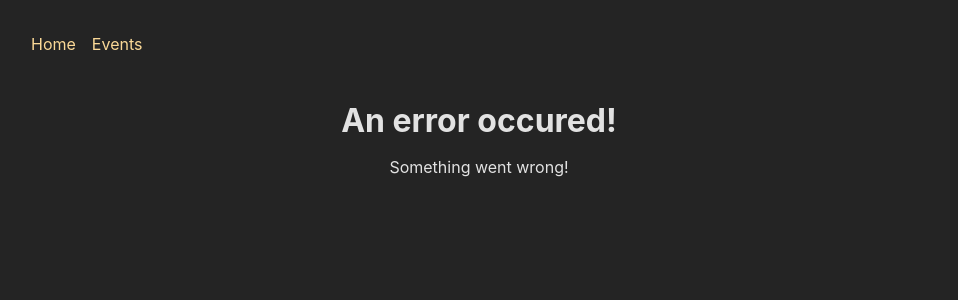
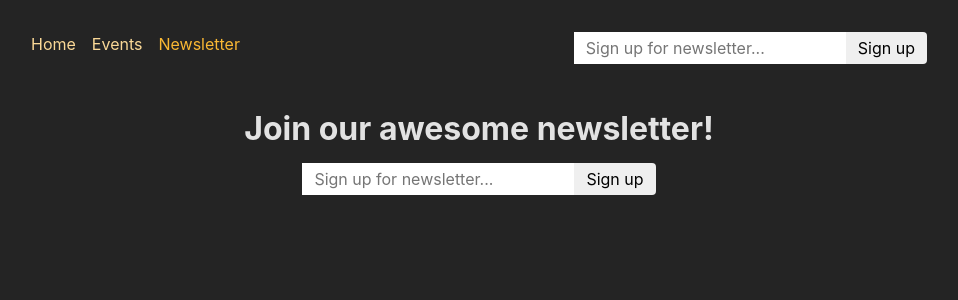
Before and after one commit to HakantktDev/react-routing-advanced, a React (Create React App) app in the folder frontend/: page /newsletter in a window 1280 px wide. Shown: the top 300 px of the page, without its empty margins (161-1119 px from the left). Built offline with nearby package versions, Linux system fonts and the light colour scheme.

Commit message:
useFetcher-hook-added

```diff
--- a/frontend/src/App.js
+++ b/frontend/src/App.js
@@ -1,4 +1,5 @@
 import { createBrowserRouter, RouterProvider } from 'react-router-dom';
+
 import { action as manipulateEventAction } from './components/EventForm';
 import EditEventPage from './pages/EditEvent';
 import ErrorPage from './pages/Error';
@@ -7,6 +8,7 @@
 import EventsRootLayout from './pages/EventsRoot';
 import HomePage from './pages/Home';
 import NewEventPage from './pages/NewEvent';
+import NewsletterPage, { action as newsletterAction } from './pages/Newsletter';
 import RootLayout from './pages/Root';
 
 const router = createBrowserRouter([
@@ -30,12 +32,29 @@
             id: 'event-detail',
             loader: eventDetailLoader,
             children: [
-              { index: true, element: <EventDetailPage />, action: deleteEventAction },
-              { path: 'edit', element: <EditEventPage />, action: manipulateEventAction },
+              {
+                index: true,
+                element: <EventDetailPage />,
+                action: deleteEventAction,
+              },
+              {
+                path: 'edit',
+                element: <EditEventPage />,
+                action: manipulateEventAction,
+              },
             ],
           },
-          { path: 'new', element: <NewEventPage />, action: manipulateEventAction },
+          {
+            path: 'new',
+            element: <NewEventPage />,
+            action: manipulateEventAction,
+          },
         ],
+      },
+      {
+        path: 'newsletter',
+        element: <NewsletterPage />,
+        action: newsletterAction,
       },
     ],
   },
--- a/frontend/src/components/MainNavigation.js
+++ b/frontend/src/components/MainNavigation.js
@@ -1,5 +1,7 @@
+import { NavLink } from 'react-router-dom';
+
 import classes from './MainNavigation.module.css';
-import { NavLink } from 'react-router-dom';
+import NewsletterSignup from './NewsletterSingup';
 
 function MainNavigation() {
   return (
@@ -16,8 +18,14 @@
               Events
             </NavLink>
           </li>
+          <li>
+            <NavLink to="/newsletter" className={({ isActive }) => (isActive ? classes.active : undefined)}>
+              Newsletter
+            </NavLink>
+          </li>
         </ul>
       </nav>
+      <NewsletterSignup />
     </header>
   );
 }
--- /dev/null
+++ b/frontend/src/components/NewsletterSignup.module.css
@@ -0,0 +1,18 @@
+.newsletter input,
+.newsletter button {
+  font: inherit;
+  padding: 0.25rem 0.75rem;
+  border-radius: 0;
+  border: none;
+}
+
+.newsletter button {
+  border-top-right-radius: 4px;
+  border-bottom-right-radius: 4px;
+  cursor: pointer;
+}
+
+.newsletter button:hover {
+  background-color: var(--color-primary-300);
+  color: var(--color-gray-800);
+}
--- /dev/null
+++ b/frontend/src/components/NewsletterSingup.js
@@ -0,0 +1,24 @@
+import classes from './NewsletterSignup.module.css';
+import { useFetcher } from 'react-router-dom';
+import { useEffect } from 'react';
+
+function NewsletterSignup() {
+  //for fetch the action without navigating
+  const fetcher = useFetcher();
+  const { data, state } = fetcher;
+
+  useEffect(() => {
+    if (state === 'idle' && data && data.message) {
+      window.alert(data.message);
+    }
+  }, [data, state]);
+
+  return (
+    <fetcher.Form method="post" action="/newsletter" className={classes.newsletter}>
+      <input type="email" placeholder="Sign up for newsletter..." aria-label="Sign up for newsletter" />
+      <button>Sign up</button>
+    </fetcher.Form>
+  );
+}
+
+export default NewsletterSignup;
--- /dev/null
+++ b/frontend/src/pages/Newsletter.js
@@ -0,0 +1,21 @@
+import NewsletterSignup from '../components/NewsletterSingup';
+import PageContent from '../components/PageContent';
+
+function NewsletterPage() {
+  return (
+    <PageContent title="Join our awesome newsletter!">
+      <NewsletterSignup />
+    </PageContent>
+  );
+}
+
+export default NewsletterPage;
+
+export async function action({ request }) {
+  const data = await request.formData();
+  const email = data.get('email');
+
+  // send to backend newsletter server ...
+  console.log(email);
+  return { message: 'Signup successful!' };
+}
```
